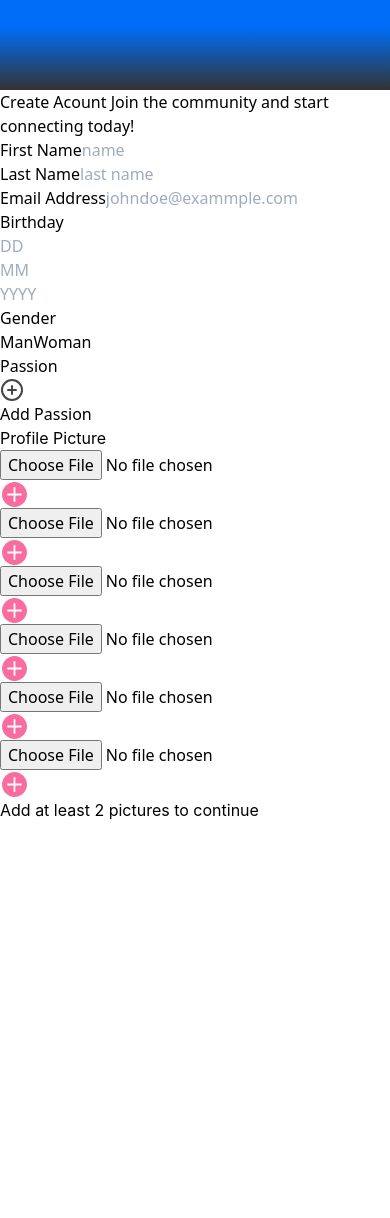
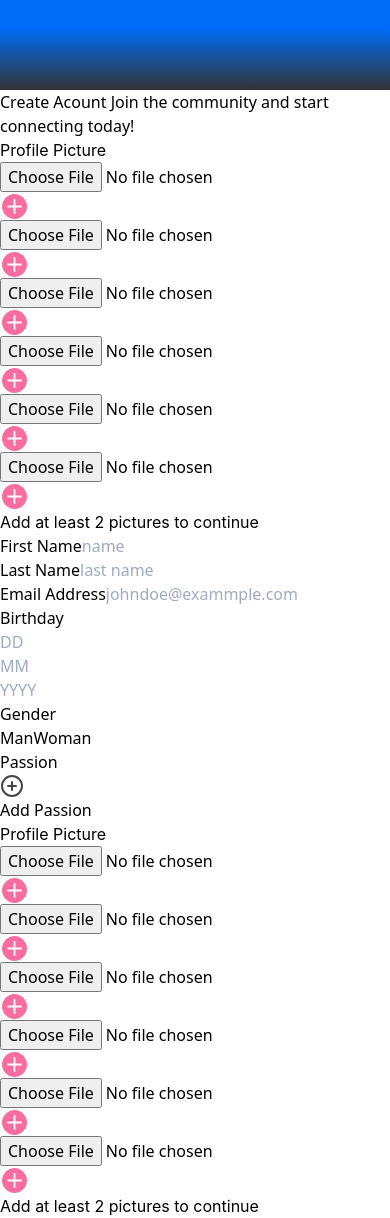
Before and after one commit to ShunGoes/lumina, a React (Vite) app: page /register in a window 390 px wide. Before the commit the page ends 844 px from the top, so only its background shows below. Built offline with nearby package versions, Linux system fonts and the light colour scheme.

Commit message:
added upload photo section on moile

```diff
--- a/src/components/registration-form/register-form.tsx
+++ b/src/components/registration-form/register-form.tsx
@@ -11,7 +11,8 @@ const Registration_Form = () => {
   const { handle_register_user, registerInfo, setRegisterInfo } =
     useContext(Auth_Context)!;
   const [showModal, setShowModal] = useState(false);
-
+  const [genderBtn, setGenderBtn] = useState('')
+  const [showPassion, setShowPassion] = useState(false)
 
   //  these functions handle input interractions
   const handleChange = (e: React.ChangeEvent<HTMLInputElement>) => {
@@ -24,15 +25,22 @@ const Registration_Form = () => {
     const { name, value } = e.currentTarget;
 
     setRegisterInfo({ ...registerInfo, [name]: value });
+    setGenderBtn(value)
   };
 
   const handleOpenModal = () => {
     setShowModal(true);
+    setShowPassion(false)
   };
   const handleCloseModal = () => {
     setShowModal(false);
   };
 
+  const handle_show_passion = () => {
+    setShowPassion(true)
+    setShowModal(false)
+
+  }
 
   return (
     <form
@@ -50,7 +58,7 @@ const Registration_Form = () => {
           name="first_name"
           value={registerInfo.first_name}
           onChange={handleChange}
-          className="h-[50px]  bg-[#EDF0F7] font-[400] text-[#2b2b2b] text-[16px]  border border-[#CCCCCC] outline-none px-4 "
+          className="h-[50px]  bg-[#EDF0F7] font-[400] text-[#2b2b2b] text-[16px]  border border-[#CCCCCC] outline-none px-4 rounded-[10px]  "
         />{" "}
       </div>
 
@@ -65,7 +73,7 @@ const Registration_Form = () => {
           name="last_name"
           value={registerInfo.last_name}
           onChange={handleChange}
-          className="h-[50px]  bg-[#EDF0F7] font-[400] text-[#2b2b2b] text-[16px]  border border-[#CCCCCC] outline-none px-4 "
+          className="h-[50px]  bg-[#EDF0F7] font-[400] text-[#2b2b2b] text-[16px]  border border-[#CCCCCC] outline-none px-4 rounded-[10px] "
         />{" "}
       </div>
 
@@ -80,7 +88,7 @@ const Registration_Form = () => {
           name="email"
           value={registerInfo.email}
           onChange={handleChange}
-          className="h-[50px] bg-[#EDF0F7] font-[400] text-[#2b2b2b] text-[16px] border border-[#CCCCCC] outline-none px-4 "
+          className="h-[50px] bg-[#EDF0F7] font-[400] text-[#2b2b2b] text-[16px] border border-[#CCCCCC] outline-none px-4 rounded-[10px] "
         />{" "}
       </div>
 
@@ -99,7 +107,7 @@ const Registration_Form = () => {
             maxLength={2}
             value={registerInfo.day}
             onChange={handleChange}
-            className="h-[50px] bg-[#EDF0F7] w-[104px] font-[400] text-[#2b2b2b] text-[16px] border border-[#CCCCCC] outline-none text-center "
+            className="h-[50px] bg-[#EDF0F7] w-[104px] font-[400] text-[#2b2b2b] text-[16px] border border-[#CCCCCC] outline-none text-center rounded-[10px]"
           />{" "}
           <input
             type="number"
@@ -109,7 +117,7 @@ const Registration_Form = () => {
             maxLength={2}
             value={registerInfo.month}
             onChange={handleChange}
-            className="h-[50px] bg-[#EDF0F7] w-[104px] font-[400] text-[#2b2b2b] text-[16px] border border-[#CCCCCC] outline-none text-center "
+            className="h-[50px] bg-[#EDF0F7] w-[104px] font-[400] text-[#2b2b2b] text-[16px] border border-[#CCCCCC] outline-none text-center rounded-[10px]"
           />{" "}
           <input
             type="number"
@@ -119,7 +127,7 @@ const Registration_Form = () => {
             maxLength={4}
             value={registerInfo.year}
             onChange={handleChange}
-            className="h-[50px] bg-[#EDF0F7] w-[123px] font-[400] text-[#2b2b2b] text-[16px] border border-[#CCCCCC] outline-none text-center "
+            className="h-[50px] bg-[#EDF0F7] w-[123px] font-[400] text-[#2b2b2b] text-[16px] border border-[#CCCCCC] outline-none text-center rounded-[10px]"
           />{" "}
         </div>
       </div>
@@ -135,34 +143,34 @@ const Registration_Form = () => {
             name="gender"
             value="Man"
             onClick={handleGenderChange}
-            className="h-[50px] bg-[#EDF0F7] w-5/12 font-[500] text-[#333333] text-[16px] border border-[##EDF0F7] outline-none text-center"
+            className={`${genderBtn.toLowerCase() === 'man' ? 'bg-[#F74887] text-white' : 'bg-[#EDF0F7]' } h-[50px]  w-5/12 font-[500] text-[#333333] text-[16px] border border-[##EDF0F7] outline-none text-center rounded-[10px]`}
           />
           <input
             type="button"
             name="gender"
             value="Woman"
             onClick={handleGenderChange}
-            className="h-[50px] bg-[#EDF0F7] w-5/12 font-[500] text-[#333333] text-[16px] border border-[##EDF0F7] outline-none text-center"
+            className={`${genderBtn.toLowerCase() === 'woman' ? 'bg-[#F74887] text-white' : 'bg-[#EDF0F7]' } h-[50px] bg-[#EDF0F7] w-5/12 font-[500] text-[#333333] text-[16px] border border-[##EDF0F7] outline-none text-center rounded-[10px]`}
           />{" "}
         </div>
       </div>
 
-      <div onClick={handleOpenModal} className="flex flex-col gap-2 my-2">
+      <div  className="flex flex-col gap-2 my-2">
         <label
           htmlFor="passion"
           className="font-[500] text-[18px] text-[#2B2B2B] "
         >
           Passion
         </label>
-        <div className="w-[265px] h-[50px] rounded-[10px] border-[2px] bg-[#EDF0F7] border-[#A0ABC0] px-[24px] gap-4 flex  items-center cursor-pointer ">
+        <div onClick={handleOpenModal} className="w-[265px] h-[50px] rounded-[10px] border-[2px] bg-[#EDF0F7] border-[#A0ABC0] px-[24px] gap-4 flex  items-center cursor-pointer ">
           <img src={helper.Plus_Circle} alt="" />
-          <span className="font-[500] text-[16px] text-[#464646] ">
+          <span  className="font-[500] text-[16px] text-[#464646] ">
             Add Passion
           </span>
         </div>
-        <div className="w-10/12 shadow shadow-[#F74887] rounded-[15px] p-[14px] flex flex-wrap mt-4 mb-[3rem]">
-          {Array.from(registerInfo.passion).map((item: string) => (
-            <span  className="rounded-[20px] py-[8px] px-[12px] border-[2px] m-[7px] border-[#CCCCCC] text-[14px] font-[400] cursor-pointer  shrink-0">
+        <div className="w-10/12  rounded-[15px] p-[14px] flex flex-wrap mt-4 mb-[3rem]">
+          {showPassion && Array.from(registerInfo.passion).map((item: string) => (
+            <span key={item}  className="rounded-[20px] py-[8px] px-[12px] border-[2px] m-[7px] border-[#CCCCCC] text-[14px] font-[400] cursor-pointer  shrink-0">
               {item}
             </span>
           ))}
@@ -185,6 +193,7 @@ const Registration_Form = () => {
             <Passion_Box key={index} passion={passion} idx={index} />
             ))}
           </div>
+          <button onClick={handle_show_passion} className="px-[24px] py-[10px] h-[50px] text-white bg-[#F74887] rounded-[10px] font-[700]"> Add Passion </button>
         </div>
       </Modal>
     </form>
--- a/src/pagges/auth-register/register.tsx
+++ b/src/pagges/auth-register/register.tsx
@@ -172,19 +172,15 @@ const Register_User = () => {
           </span>
         </div>
 
-        <div className="grid grid-cols-2 w-11/12 mx-auto justify-items-center ">
-
-        {/* form starts here */}
-       <Registration_Form />
-
-          <div className="h-full w-11/12 col-span-1 hidden  lg:block">
-            <p className="font-[500] text-[18px] text-[#808080] mb-[1rem]">
+        <div className="grid grid-cols-1 gap-y-[2rem] lg:grid-cols-2 w-11/12 mx-auto justify-items-center ">
+        <div className="h-full w-full lg:w-11/12 col-span-1  lg:hidden">
+            <p className="font-[500] text-[22px] text-[#808080] mb-[1rem]">
               Profile Picture
             </p>
-            <div className="grid grid-cols-3 gap-[20px] ">
+            <div className="grid grid-cols-2 lg:grid-cols-3 gap-[20px] ">
               {previewImage.map((obj, index) => (
                 <div
-                  className={`h-[230px] relative rounded-[8px]  ${
+                  className={`h-[200px]  lg:h-[230px] relative rounded-[8px]  ${
                     obj?.imgUrl ? "border-none" : "border-dashed border-[4px]"
                   } `}
                   key={index}
@@ -194,7 +190,7 @@ const Register_User = () => {
                       <img
                         src={obj?.imgUrl}
                         alt=""
-                        className="w-full h-full object-cover"
+                        className="w-full h-full rounded-[8px] object-cover"
                       />
                     </div>
                   )}
@@ -236,6 +232,68 @@ const Register_User = () => {
               </p>
             )}
           </div>
+        {/* form starts here */}
+       <Registration_Form />
+       <div className="h-full w-full lg:w-11/12 col-span-1  hidden lg:block">
+            <p className="font-[500] text-[18px] text-[#808080] mb-[1rem]">
+              Profile Picture
+            </p>
+            <div className="grid grid-cols-2 lg:grid-cols-3 gap-[20px] ">
+              {previewImage.map((obj, index) => (
+                <div
+                  className={`h-[230px] relative rounded-[8px]  ${
+                    obj?.imgUrl ? "border-none" : "border-dashed border-[4px]"
+                  } `}
+                  key={index}
+                >
+                  {typeof obj?.imgUrl === "string" && obj?.imgUrl && (
+                    <div className="w-full h-full ">
+                      <img
+                        src={obj?.imgUrl}
+                        alt=""
+                        className="w-full h-full object-cover rounded-[8px]"
+                      />
+                    </div>
+                  )}
+                  <div className=" absolute bottom-0  w-full h-full ">
+                    <input
+                      type="file"
+                      accept="image/*"
+                      className="hidden"
+                      ref={fileInputRef[index]}
+                      name={
+                        typeof obj?.frame === "string" ? obj?.frame : undefined
+                      }
+                      onChange={handleFileChange}
+                    />
+                    <div className=" w-full h-full relative">
+                    {obj?.imgUrl ? (
+                      <img
+                        src={helper.Edit_Icon}
+                        alt="edit pictures"
+                        className="absolute -bottom-3 -right-2 "
+                        onClick={() => handle_open_modal(index)}
+                      />
+                    ) : (
+                      <img
+                        src={helper.Add_Icon}
+                        alt="add pictures"
+                        className= " absolute -bottom-3 -right-2"
+                        onClick={() => handle_open_modal(index)}
+                      />
+                    )}
+                    </div>
+                  </div>
+                </div>
+              ))}
+            </div>
+            {number_of_picture >= 2 ? null : (
+              <p className="my-[2rem]  font-[400] text-[16px] text-[#808080]">
+                Add at least 2 pictures to continue
+              </p>
+            )}
+          </div>
+
           {showImageModal && (
             <div className="absolute top-0 bottom-0 left-0 right-0 h-[80vh] flex justify-center items-center  ">
               <div className="w-8/12 h-8/12  flex justify-between">
@@ -261,12 +319,15 @@ const Register_User = () => {
             register
           </button>
         )}
-        <Modal open={showModal} onClose={handle_close_modal} center>
-          <Upload_Modal
-            uploadFromGallery={handleFileInputChange}
-            open_camera={open_camera}
-            domIndex={domIndex}
-          />
+        <Modal open={showModal} onClose={handle_close_modal}  center>
+          <div className="h-[300px] w-[300px] lg:w-[547px] lg:h-[500px]">
+              <Upload_Modal
+                uploadFromGallery={handleFileInputChange}
+                open_camera={open_camera}
+                domIndex={domIndex}
+              />
+
+          </div>
         </Modal>
 
       </div>
```
Also changed, not shown: src/components/upload_modal.tsx (+7 -7 lines).
